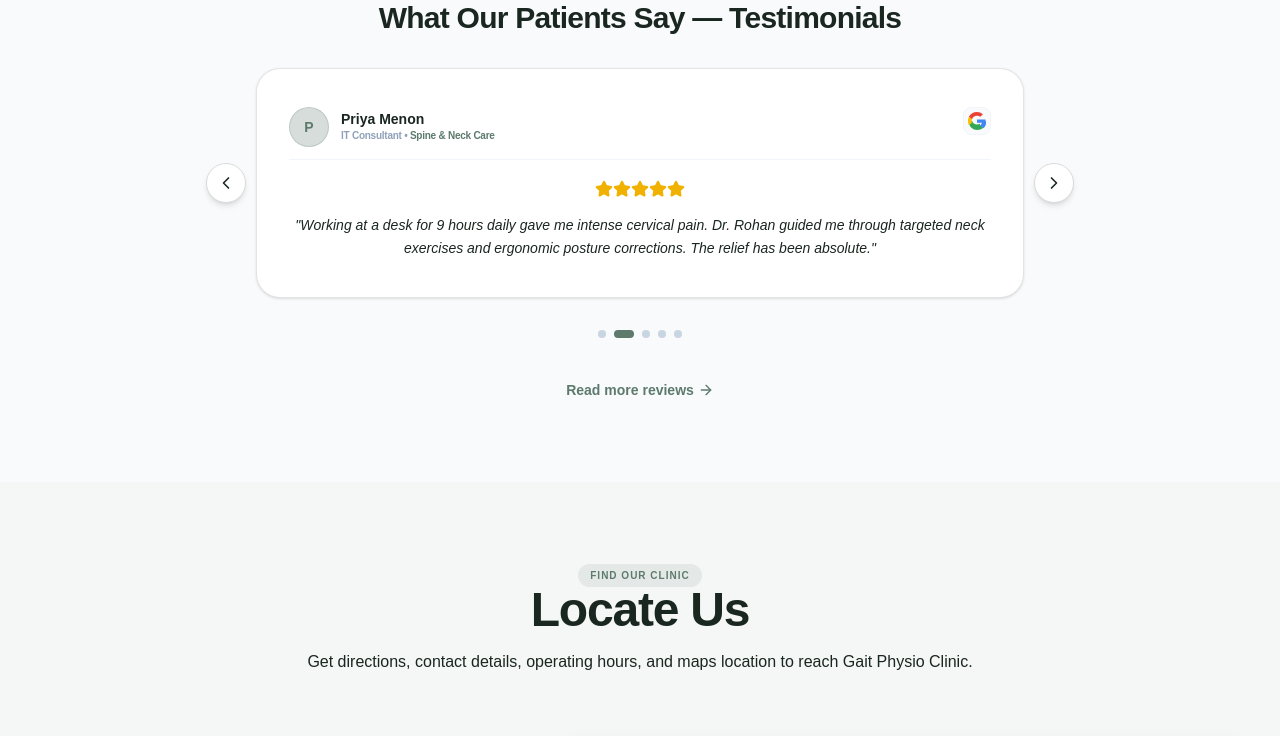
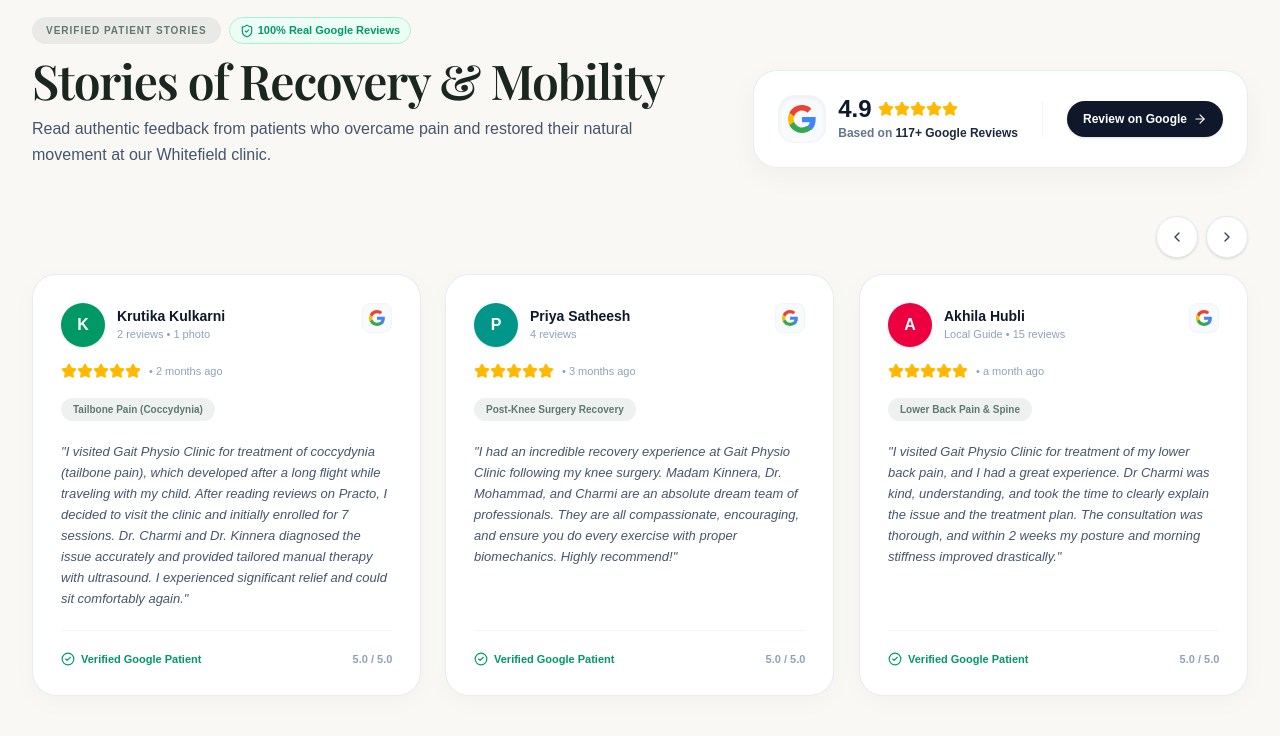
Before and after one commit to rameshdarisi03/rameshdental, a Next.js app: page / in a window 1280 px wide. Shown: the part 5460-6196 px from the top of the page. Built offline with nearby package versions, Linux system fonts and the light colour scheme; no server answers; the database is empty; grey boxes are pictures that could not be loaded.

Commit message:
feat: implement 3-card Google Reviews showcase with 4.9 Trust Rating bar and authentic reviews from Gait Physio Clinic

```diff
--- a/src/app/page.tsx
+++ b/src/app/page.tsx
@@ -12,6 +12,7 @@ import {
   ChevronLeft,
   ChevronRight,
   Check,
+  CheckCircle2,
   Zap,
   ShieldAlert,
   Sparkles,
@@ -306,41 +307,69 @@ export default function Home() {
     loadConfig();
   }, []);
 
-  const testimonials = [
+  // Real Google Reviews from Gait Physio Clinic Profile (4.9 Rating • 117+ Reviews)
+  const googleReviews = [
     {
-      name: "Rajesh Kumar",
-      role: "Avid Runner",
-      service: "Gait Analysis & Custom Insoles",
-      comment: "The Gait Analysis at Gait Physio Clinic completely resolved my chronic ankle pain. They identified my weight distribution error and gave me custom training. Highly recommend!",
+      name: "Krutika Kulkarni",
+      avatarText: "K",
+      avatarBg: "bg-emerald-600",
+      reviewsCount: "2 reviews • 1 photo",
       rating: 5,
+      timeAgo: "2 months ago",
+      condition: "Tailbone Pain (Coccydynia)",
+      comment: "I visited Gait Physio Clinic for treatment of coccydynia (tailbone pain), which developed after a long flight while traveling with my child. After reading reviews on Practo, I decided to visit the clinic and initially enrolled for 7 sessions. Dr. Charmi and Dr. Kinnera diagnosed the issue accurately and provided tailored manual therapy with ultrasound. I experienced significant relief and could sit comfortably again.",
     },
     {
-      name: "Priya Menon",
-      role: "IT Consultant",
-      service: "Spine & Neck Care",
-      comment: "Working at a desk for 9 hours daily gave me intense cervical pain. Dr. Rohan guided me through targeted neck exercises and ergonomic posture corrections. The relief has been absolute.",
+      name: "Priya Satheesh",
+      avatarText: "P",
+      avatarBg: "bg-teal-600",
+      reviewsCount: "4 reviews",
       rating: 5,
+      timeAgo: "3 months ago",
+      condition: "Post-Knee Surgery Recovery",
+      comment: "I had an incredible recovery experience at Gait Physio Clinic following my knee surgery. Madam Kinnera, Dr. Mohammad, and Charmi are an absolute dream team of professionals. They are all compassionate, encouraging, and ensure you do every exercise with proper biomechanics. Highly recommend!",
     },
     {
-      name: "Abhishek Das",
-      role: "Athlete",
-      service: "Sports Rehabilitation (ACL)",
-      comment: "Following my knee ligament reconstruction, I did my full rehab here under Dr. Ananya. The kinetic gym facility is excellent and the guidance was top-notch.",
+      name: "Akhila Hubli",
+      avatarText: "A",
+      avatarBg: "bg-rose-600",
+      isLocalGuide: true,
+      reviewsCount: "Local Guide • 15 reviews",
       rating: 5,
+      timeAgo: "a month ago",
+      condition: "Lower Back Pain & Spine",
+      comment: "I visited Gait Physio Clinic for treatment of my lower back pain, and I had a great experience. Dr Charmi was kind, understanding, and took the time to clearly explain the issue and the treatment plan. The consultation was thorough, and within 2 weeks my posture and morning stiffness improved drastically.",
+    },
+    {
+      name: "Vishruthaa B",
+      avatarText: "V",
+      avatarBg: "bg-indigo-600",
+      reviewsCount: "2 reviews",
+      rating: 5,
+      timeAgo: "a month ago",
+      condition: "Chronic Knee Injury",
+      comment: "I've had a long-standing knee injury and have been through physiotherapy before, but I finally feel like I'm making meaningful progress rather than just getting by. The systematic gait analysis and targeted quadriceps strengthening exercises under Dr. Kinnera's guidance completely changed my recovery trajectory.",
     },
     {
       name: "Srinivas Gowda",
-      role: "Retiree",
-      service: "Orthopedic Post-op Care",
-      comment: "Had my knee replacement last year. The home rehab exercises Dr. Vikram prescribed helped me walk again without a walker in record time. Excellent clinic with caring therapists.",
+      avatarText: "S",
+      avatarBg: "bg-amber-600",
+      reviewsCount: "3 reviews",
       rating: 5,
+      timeAgo: "5 months ago",
+      condition: "Knee Replacement Rehab",
+      comment: "Had my knee replacement last year. The home rehab exercises Dr. Kinnera and team prescribed helped me walk again without a walker in record time. Excellent clinic with caring therapists and modern equipment in Whitefield.",
     },
     {
-      name: "Nisha Sen",
-      role: "Yoga Practitioner",
-      service: "Dry Needling & Joint Mobilization",
-      comment: "Had deep muscle knots in my shoulder blades that prevented me from stretching. The dry needling therapy resolved the muscle trigger points in just two sessions.",
+      name: "Ramesh Kumar",
+      avatarText: "R",
+      avatarBg: "bg-sky-600",
+      isLocalGuide: true,
+      reviewsCount: "Local Guide • 8 reviews",
       rating: 5,
+      timeAgo: "4 months ago",
+      condition: "Sports Ankle Sprain",
+      comment: "Excellent clinic in Whitefield with cutting-edge equipment. The digital gait treadmill analysis was an eye-opener for my recurring ankle sprains. The therapists explain the root cause and provide structured recovery routines.",
     },
   ];
 
@@ -348,17 +377,17 @@ export default function Home() {
 
   useEffect(() => {
     const timer = setInterval(() => {
-      setActiveReviewIndex((prev) => (prev + 1) % testimonials.length);
-    }, 6000);
+      setActiveReviewIndex((prev) => (prev + 1) % googleReviews.length);
+    }, 7000);
     return () => clearInterval(timer);
-  }, [testimonials.length]);
+  }, [googleReviews.length]);
 
   const handlePrevReview = () => {
-    setActiveReviewIndex((prev) => (prev === 0 ? testimonials.length - 1 : prev - 1));
+    setActiveReviewIndex((prev) => (prev === 0 ? googleReviews.length - 1 : prev - 1));
   };
 
   const handleNextReview = () => {
-    setActiveReviewIndex((prev) => (prev + 1) % testimonials.length);
+    setActiveReviewIndex((prev) => (prev + 1) % googleReviews.length);
   };
 
   // Viewport Scroll Entrance Reveal hook
@@ -1002,111 +1031,198 @@ export default function Home() {
         </div>
       </section>
 
-      {/* Google Reviews Testimonials Carousel (Matching New Screenshot) */}
-      <section className="bg-slate-50 dark:bg-slate-955 py-20 overflow-hidden">
-        <div className="mx-auto max-w-7xl px-4 sm:px-6 lg:px-8 text-center space-y-8 reveal-on-scroll">
-          <h2 className="text-3xl font-black tracking-tight text-brand-charcoal dark:text-white">
-            What Our Patients Say — Testimonials
+      {/* Real Google Reviews Showcase */}
+      <section className="bg-[#faf8f5] dark:bg-slate-955 py-24 overflow-hidden relative border-y border-slate-200/60 dark:border-slate-850">
+        <div className="mx-auto max-w-7xl px-4 sm:px-6 lg:px-8 space-y-12">
+
+          {/* Header Row: Title & Official Google Rating Trust Summary */}
+          <div className="flex flex-col lg:flex-row lg:items-end justify-between gap-8 reveal-on-scroll">
+            <div className="space-y-3 max-w-2xl">
+              <div className="flex items-center gap-2">
+                <span className="text-[10px] font-black uppercase tracking-widest text-brand-green bg-brand-green/10 dark:bg-brand-green/20 px-3.5 py-1.5 rounded-full">
+                  Verified Patient Stories
+                </span>
+                <span className="inline-flex items-center gap-1 text-[11px] font-bold text-emerald-600 dark:text-emerald-400 bg-emerald-50 dark:bg-emerald-950/60 px-2.5 py-1 rounded-full border border-emerald-200 dark:border-emerald-800/60">
+                  <ShieldCheck className="w-3.5 h-3.5" />
+                  100% Real Google Reviews
+                </span>
+              </div>
+              <h2 className="font-serif-heading text-3xl sm:text-5xl font-semibold tracking-tight text-brand-charcoal dark:text-white">
+                Stories of Recovery & Mobility
               </h2>
+              <p className="text-sm sm:text-base text-slate-600 dark:text-slate-400 font-normal leading-relaxed">
+                Read authentic feedback from patients who overcame pain and restored their natural movement at our Whitefield clinic.
+              </p>
+            </div>
 
-          <div className="relative mx-auto max-w-3xl">
-            {/* Navigation buttons */}
-            <button
-              onClick={handlePrevReview}
-              className="absolute left-[-20px] sm:left-[-50px] top-1/2 -translate-y-1/2 z-10 flex h-10 w-10 items-center justify-center rounded-full bg-white dark:bg-slate-900 border border-brand-muted dark:border-brand-charcoal/60 shadow-md text-brand-charcoal dark:text-slate-300 hover:text-brand-green active:scale-90 transition-all"
-              aria-label="Previous review"
-            >
-              <ChevronLeft className="h-5 w-5" />
-            </button>
-
-            {/* Google Review Styled Card */}
-            <div className="min-h-[230px] flex items-center justify-center rounded-3xl border border-brand-muted/70 dark:border-brand-charcoal/60 bg-white dark:bg-slate-900 p-8 shadow-sm hover:shadow-md transition-all duration-300">
-              <div key={activeReviewIndex} className="space-y-4 animate-fade-swap w-full">
-
-                {/* Header row: Patient details and Google G logo */}
-                <div className="flex justify-between items-start border-b border-slate-100 dark:border-brand-charcoal/60 pb-3">
+            {/* Google Rating Trust Badge Card */}
+            <div className="bg-white dark:bg-slate-900 border border-slate-200/80 dark:border-slate-800 rounded-3xl p-5 sm:p-6 shadow-[0_8px_30px_rgb(0,0,0,0.04)] flex flex-wrap sm:flex-nowrap items-center gap-6 shrink-0">
               <div className="flex items-center gap-3">
-                    <div className="h-10 w-10 rounded-full bg-brand-green/25 text-brand-green font-black flex items-center justify-center text-sm shrink-0 border border-brand-green/20">
-                      {testimonials[activeReviewIndex].name.charAt(0)}
+                <div className="h-12 w-12 rounded-2xl bg-slate-50 dark:bg-slate-800 border border-slate-100 dark:border-slate-700 flex items-center justify-center shrink-0 shadow-inner">
+                  {/* Google 4-color G Icon */}
+                  <svg viewBox="0 0 24 24" className="h-7 w-7">
+                    <path fill="#4285F4" d="M23.745 12.27c0-.7-.06-1.4-.19-2.07H12v4.51h6.6c-.29 1.52-1.14 2.82-2.4 3.68v3.05h3.88c2.27-2.09 3.665-5.17 3.665-9.17z"/>
+                    <path fill="#34A853" d="M12 24c3.24 0 5.95-1.08 7.93-2.91l-3.88-3.05c-1.08.72-2.45 1.16-4.05 1.16-3.12 0-5.77-2.1-6.72-4.93H1.25v3.15C3.26 21.36 7.33 24 12 24z"/>
+                    <path fill="#FBBC05" d="M5.28 14.27c-.25-.72-.38-1.49-.38-2.27s.13-1.55.38-2.27V6.58H1.25C.45 8.18 0 9.99 0 12s.45 3.82 1.25 5.42l4.03-3.15z"/>
+                    <path fill="#EA4335" d="M12 4.75c1.77 0 3.35.61 4.6 1.8l3.42-3.42C17.95 1.19 15.24 0 12 0 7.33 0 3.26 2.64 1.25 6.58l4.03 3.15c.95-2.83 3.6-4.98 6.72-4.98z"/>
+                  </svg>
                 </div>
-                    <div className="text-left">
-                      <p className="font-black text-sm text-brand-charcoal dark:text-white leading-tight">
-                        {testimonials[activeReviewIndex].name}
-                      </p>
-                      <p className="text-[10px] text-slate-400 font-semibold tracking-tight">
-                        {testimonials[activeReviewIndex].role} &bull; <span className="text-brand-green font-bold">{testimonials[activeReviewIndex].service}</span>
+                <div>
+                  <div className="flex items-center gap-1.5">
+                    <span className="text-2xl font-black text-slate-900 dark:text-white leading-none">4.9</span>
+                    <div className="flex text-amber-400">
+                      {[...Array(5)].map((_, i) => (
+                        <Star key={i} className="h-4 w-4 fill-amber-400 text-amber-400" />
+                      ))}
+                    </div>
+                  </div>
+                  <p className="text-xs text-slate-500 dark:text-slate-400 font-semibold mt-1">
+                    Based on <strong className="text-slate-800 dark:text-slate-200">117+ Google Reviews</strong>
                   </p>
                 </div>
               </div>
 
-                  {/* Google review logo icon */}
-                  <div className="h-7 w-7 rounded-lg bg-slate-50 dark:bg-slate-950 flex items-center justify-center shrink-0 border border-slate-100 dark:border-slate-850">
-                    <svg viewBox="0 0 24 24" className="h-4.5 w-4.5">
-                      <path
-                        fill="#ea4335"
-                        d="M5.266 9.765A7.077 7.077 0 0 1 12 4.909c1.69 0 3.218.6 4.418 1.582L19.91 3A11.932 11.932 0 0 0 12 0C7.309 0 3.268 2.586 1.155 6.427l4.11 3.338z"
-                      />
-                      <path
-                        fill="#34a853"
-                        d="M16.04 15.345c-1.07.727-2.473 1.164-4.04 1.164a7.076 7.076 0 0 1-6.734-4.855L1.156 14.99A11.92 11.92 0 0 0 12 24c3.245 0 6.205-1.09 8.441-2.945l-4.4-3.71z"
-                      />
-                      <path
-                        fill="#4285f4"
-                        d="M23.49 12.273c0-.818-.073-1.609-.205-2.373H12v4.582h6.45c-.277 1.482-1.118 2.736-2.41 3.59l4.4 3.71c2.573-2.373 4.05-5.864 4.05-9.51z"
-                      />
-                      <path
-                        fill="#fbbc05"
-                        d="M5.266 14.236a7.042 7.042 0 0 1-.368-2.236c0-.782.132-1.536.368-2.236L1.155 6.427A11.947 11.947 0 0 0 0 12c0 2.018.423 3.936 1.155 5.673l4.111-3.437z"
-                      />
+              <div className="flex items-center gap-2 sm:border-l sm:border-slate-100 dark:sm:border-slate-800 sm:pl-6 w-full sm:w-auto">
+                <a
+                  href="https://www.google.com/search?q=gait+physio+clinic+reviews&sca_esv=ac66ab952f2308c4&sxsrf=APpeQnvs_Ka2WNm-D4w7ZuN-tEFoirdPMA%3A1786782907520&ei=uySAapGzH_iUhvcPtZzxkAI&oq=gait+physio+clinic&gs_lp=Egxnd3Mtd2l6LXNlcnAiEmdhaXQgcGh5c2lvIGNsaW5pYyoCCAAyChAAGEcY1gQYsAMyChAAGEcY1gQYsANIzg5QAFgAcAF4AJABAJgBX6ABX6oBATG4AQHIAQCYAgGgAgGYAwCIBgGQBgKSBwExoAecAbIHALgHAMIHAzAuMcgHAYAIAQ&sclient=gws-wiz-serp#lrd=0x4d6ba89778b9482b:0xbeeac3f05a9f5de7,1,,,,"
+                  target="_blank"
+                  rel="noopener noreferrer"
+                  className="inline-flex items-center justify-center gap-1.5 rounded-full bg-slate-900 dark:bg-white text-white dark:text-slate-900 px-4 py-2.5 text-xs font-bold hover:bg-brand-green dark:hover:bg-brand-green dark:hover:text-white transition-all shadow-sm active:scale-95"
+                >
+                  <span>Review on Google</span>
+                  <ArrowRight className="w-3.5 h-3.5" />
+                </a>
+              </div>
+            </div>
+          </div>
+
+          {/* 3-Card Carousel Container */}
+          <div className="relative">
+            {/* Nav Arrows */}
+            <div className="hidden sm:flex justify-end items-center gap-2 mb-4">
+              <button
+                onClick={handlePrevReview}
+                className="p-3 rounded-full bg-white dark:bg-slate-900 border border-slate-200 dark:border-slate-800 text-slate-700 dark:text-slate-300 hover:bg-brand-green hover:text-white hover:border-brand-green transition-all shadow-sm active:scale-95 cursor-pointer"
+                aria-label="Previous reviews"
+              >
+                <ChevronLeft className="w-4 h-4" />
+              </button>
+              <button
+                onClick={handleNextReview}
+                className="p-3 rounded-full bg-white dark:bg-slate-900 border border-slate-200 dark:border-slate-800 text-slate-700 dark:text-slate-300 hover:bg-brand-green hover:text-white hover:border-brand-green transition-all shadow-sm active:scale-95 cursor-pointer"
+                aria-label="Next reviews"
+              >
+                <ChevronRight className="w-4 h-4" />
+              </button>
+            </div>
+
+            {/* 3 Grid Cards */}
+            <div className="grid grid-cols-1 md:grid-cols-2 lg:grid-cols-3 gap-6">
+              {[0, 1, 2].map((offset) => {
+                const review = googleReviews[(activeReviewIndex + offset) % googleReviews.length];
+                return (
+                  <div
+                    key={review.name + offset}
+                    className="flex flex-col justify-between bg-white dark:bg-slate-900 border border-slate-200/80 dark:border-slate-800 rounded-3xl p-7 shadow-[0_6px_25px_-6px_rgba(93,122,109,0.08)] hover:shadow-[0_12px_35px_-8px_rgba(93,122,109,0.18)] hover:-translate-y-1 transition-all duration-300 reveal-on-scroll group"
+                  >
+                    <div className="space-y-4">
+                      {/* Reviewer Header */}
+                      <div className="flex items-start justify-between">
+                        <div className="flex items-center gap-3">
+                          <div className={`h-11 w-11 rounded-full ${review.avatarBg} text-white font-bold text-base flex items-center justify-center shrink-0 shadow-sm`}>
+                            {review.avatarText}
+                          </div>
+                          <div>
+                            <h4 className="text-sm font-black text-slate-900 dark:text-white leading-tight">
+                              {review.name}
+                            </h4>
+                            <p className="text-[11px] text-slate-400 dark:text-slate-500 font-medium">
+                              {review.reviewsCount}
+                            </p>
+                          </div>
+                        </div>
+
+                        {/* Google Logo Icon */}
+                        <div className="p-1.5 rounded-lg bg-slate-50 dark:bg-slate-800/80 border border-slate-100 dark:border-slate-800">
+                          <svg viewBox="0 0 24 24" className="h-4 w-4">
+                            <path fill="#4285F4" d="M23.745 12.27c0-.7-.06-1.4-.19-2.07H12v4.51h6.6c-.29 1.52-1.14 2.82-2.4 3.68v3.05h3.88c2.27-2.09 3.665-5.17 3.665-9.17z"/>
+                            <path fill="#34A853" d="M12 24c3.24 0 5.95-1.08 7.93-2.91l-3.88-3.05c-1.08.72-2.45 1.16-4.05 1.16-3.12 0-5.77-2.1-6.72-4.93H1.25v3.15C3.26 21.36 7.33 24 12 24z"/>
+                            <path fill="#FBBC05" d="M5.28 14.27c-.25-.72-.38-1.49-.38-2.27s.13-1.55.38-2.27V6.58H1.25C.45 8.18 0 9.99 0 12s.45 3.82 1.25 5.42l4.03-3.15z"/>
+                            <path fill="#EA4335" d="M12 4.75c1.77 0 3.35.61 4.6 1.8l3.42-3.42C17.95 1.19 15.24 0 12 0 7.33 0 3.26 2.64 1.25 6.58l4.03 3.15c.95-2.83 3.6-4.98 6.72-4.98z"/>
                           </svg>
                         </div>
                       </div>
 
-                <div className="flex justify-center text-yellow-500 pt-1">
-                  {[...Array(testimonials[activeReviewIndex].rating)].map((_, i) => (
-                    <Star key={i} className="h-4.5 w-4.5 fill-current" />
+                      {/* Rating Stars & Time */}
+                      <div className="flex items-center gap-2">
+                        <div className="flex text-amber-400">
+                          {[...Array(review.rating)].map((_, i) => (
+                            <Star key={i} className="h-4 w-4 fill-amber-400 text-amber-400" />
                           ))}
                         </div>
-                <p className="text-sm text-slate-650 dark:text-slate-300 italic leading-relaxed text-center">
-                  "{testimonials[activeReviewIndex].comment}"
+                        <span className="text-[11px] text-slate-400 dark:text-slate-500 font-medium">
+                          • {review.timeAgo}
+                        </span>
+                      </div>
+
+                      {/* Condition Badge */}
+                      <div>
+                        <span className="inline-block rounded-full bg-brand-green/10 dark:bg-brand-green/20 text-brand-green dark:text-teal-300 text-[10px] font-black px-3 py-1">
+                          {review.condition}
+                        </span>
+                      </div>
+
+                      {/* Comment Quote */}
+                      <p className="text-xs sm:text-[13px] text-slate-600 dark:text-slate-300 leading-relaxed font-normal italic pt-1">
+                        "{review.comment}"
                       </p>
+                    </div>
+
+                    {/* Footer Verified Seal */}
+                    <div className="pt-5 mt-5 border-t border-slate-100 dark:border-slate-800 flex items-center justify-between text-[11px] font-bold text-slate-400 dark:text-slate-500">
+                      <span className="flex items-center gap-1.5 text-emerald-600 dark:text-emerald-400">
+                        <CheckCircle2 className="w-3.5 h-3.5" />
+                        Verified Google Patient
+                      </span>
+                      <span>5.0 / 5.0</span>
+                    </div>
+                  </div>
+                );
+              })}
+            </div>
+
+            {/* Mobile Nav Buttons */}
+            <div className="flex sm:hidden justify-center items-center gap-4 mt-6">
+              <button
+                onClick={handlePrevReview}
+                className="p-3 rounded-full bg-white dark:bg-slate-900 border border-slate-200 dark:border-slate-800 text-slate-700 dark:text-slate-300 hover:bg-brand-green hover:text-white transition-all shadow-sm"
+                aria-label="Previous review"
+              >
+                <ChevronLeft className="w-5 h-5" />
+              </button>
+              <button
+                onClick={handleNextReview}
+                className="p-3 rounded-full bg-white dark:bg-slate-900 border border-slate-200 dark:border-slate-800 text-slate-700 dark:text-slate-300 hover:bg-brand-green hover:text-white transition-all shadow-sm"
+                aria-label="Next review"
+              >
+                <ChevronRight className="w-5 h-5" />
+              </button>
             </div>
           </div>
 
-            <button
-              onClick={handleNextReview}
-              className="absolute right-[-20px] sm:right-[-50px] top-1/2 -translate-y-1/2 z-10 flex h-10 w-10 items-center justify-center rounded-full bg-white dark:bg-slate-900 border border-brand-muted dark:border-brand-charcoal/60 shadow-md text-brand-charcoal dark:text-slate-300 hover:text-brand-green active:scale-90 transition-all"
-              aria-label="Next review"
+          {/* Bottom CTAs */}
+          <div className="flex flex-wrap items-center justify-center gap-4 pt-4">
+            <a
+              href="https://www.google.com/search?q=gait+physio+clinic+reviews&sca_esv=ac66ab952f2308c4&sxsrf=APpeQnvs_Ka2WNm-D4w7ZuN-tEFoirdPMA%3A1786782907520&ei=uySAapGzH_iUhvcPtZzxkAI&oq=gait+physio+clinic&gs_lp=Egxnd3Mtd2l6LXNlcnAiEmdhaXQgcGh5c2lvIGNsaW5pYyoCCAAyChAAGEcY1gQYsAMyChAAGEcY1gQYsANIzg5QAFgAcAF4AJABAJgBX6ABX6oBATG4AQHIAQCYAgGgAgGYAwCIBgGQBgKSBwExoAecAbIHALgHAMIHAzAuMcgHAYAIAQ&sclient=gws-wiz-serp#lrd=0x4d6ba89778b9482b:0xbeeac3f05a9f5de7,1,,,,"
+              target="_blank"
+              rel="noopener noreferrer"
+              className="inline-flex items-center gap-2 rounded-full border border-slate-300 dark:border-slate-700 bg-white dark:bg-slate-900 px-6 py-3 text-xs font-black text-brand-charcoal dark:text-white hover:border-brand-green dark:hover:border-teal-400 hover:text-brand-green transition-all shadow-sm"
             >
-              <ChevronRight className="h-5 w-5" />
-            </button>
+              <span>Read all 117+ Reviews on Google</span>
+              <ArrowRight className="w-3.5 h-3.5" />
+            </a>
           </div>
 
-          {/* Dots Indicator */}
-          <div className="flex justify-center gap-2">
-            {testimonials.map((_, i) => (
-              <button
-                key={i}
-                onClick={() => setActiveReviewIndex(i)}
-                className={`h-2 w-2 rounded-full transition-all duration-300 ${
-                  activeReviewIndex === i
-                    ? "bg-brand-green w-5"
-                    : "bg-slate-300 dark:bg-slate-700"
-                }`}
-                aria-label={`Go to slide ${i + 1}`}
-              />
-            ))}
-          </div>
-
-          <div className="pt-2">
-            <Link
-              href="/testimonials"
-              className="inline-flex items-center text-sm font-bold text-brand-green hover:text-brand-green-hover group"
-            >
-              Read more reviews
-              <ArrowRight className="ml-1 h-4 w-4 transform group-hover:translate-x-1 transition-transform" />
-            </Link>
-          </div>
         </div>
       </section>
 
```
Lines whose indentation alone changed are shown as unchanged.
